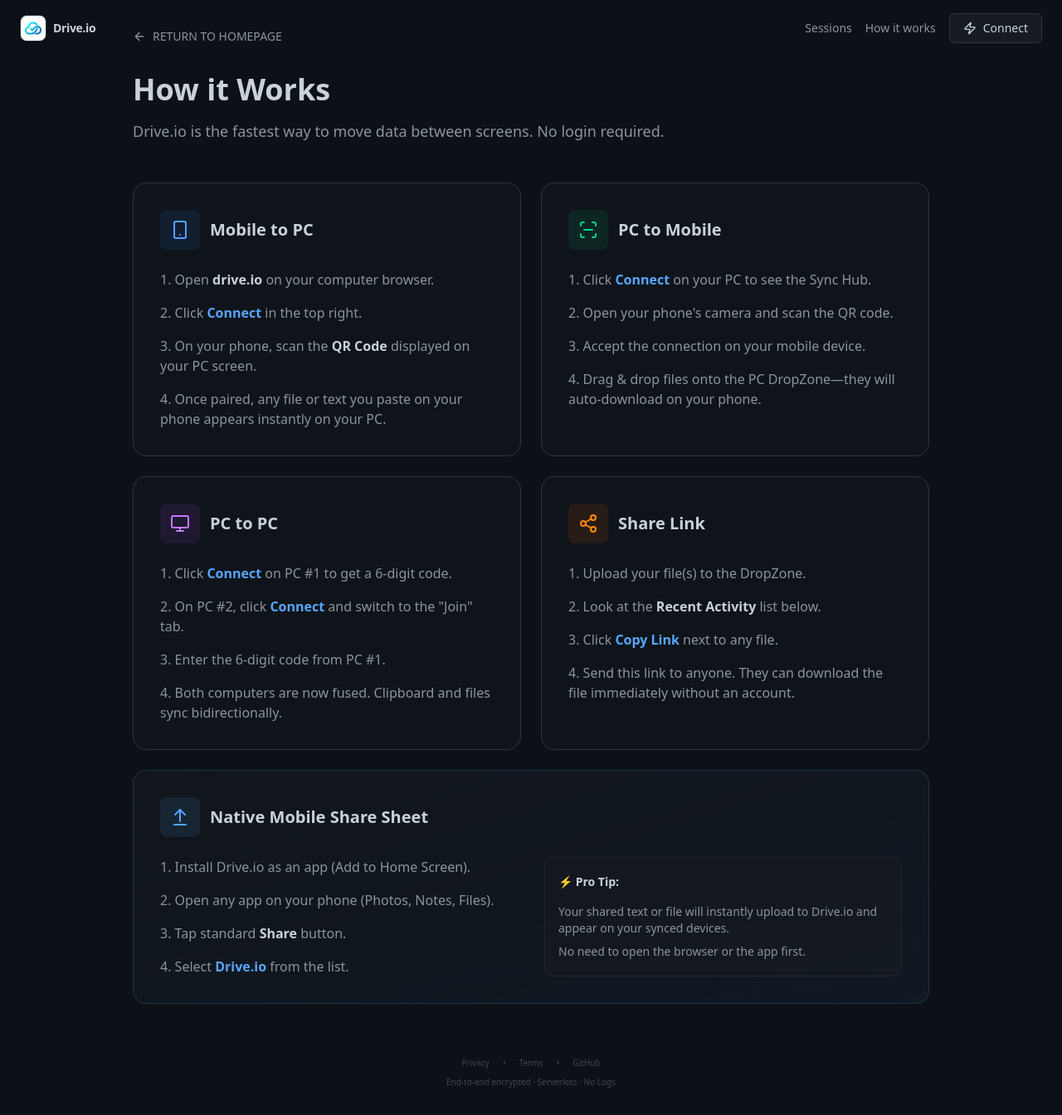
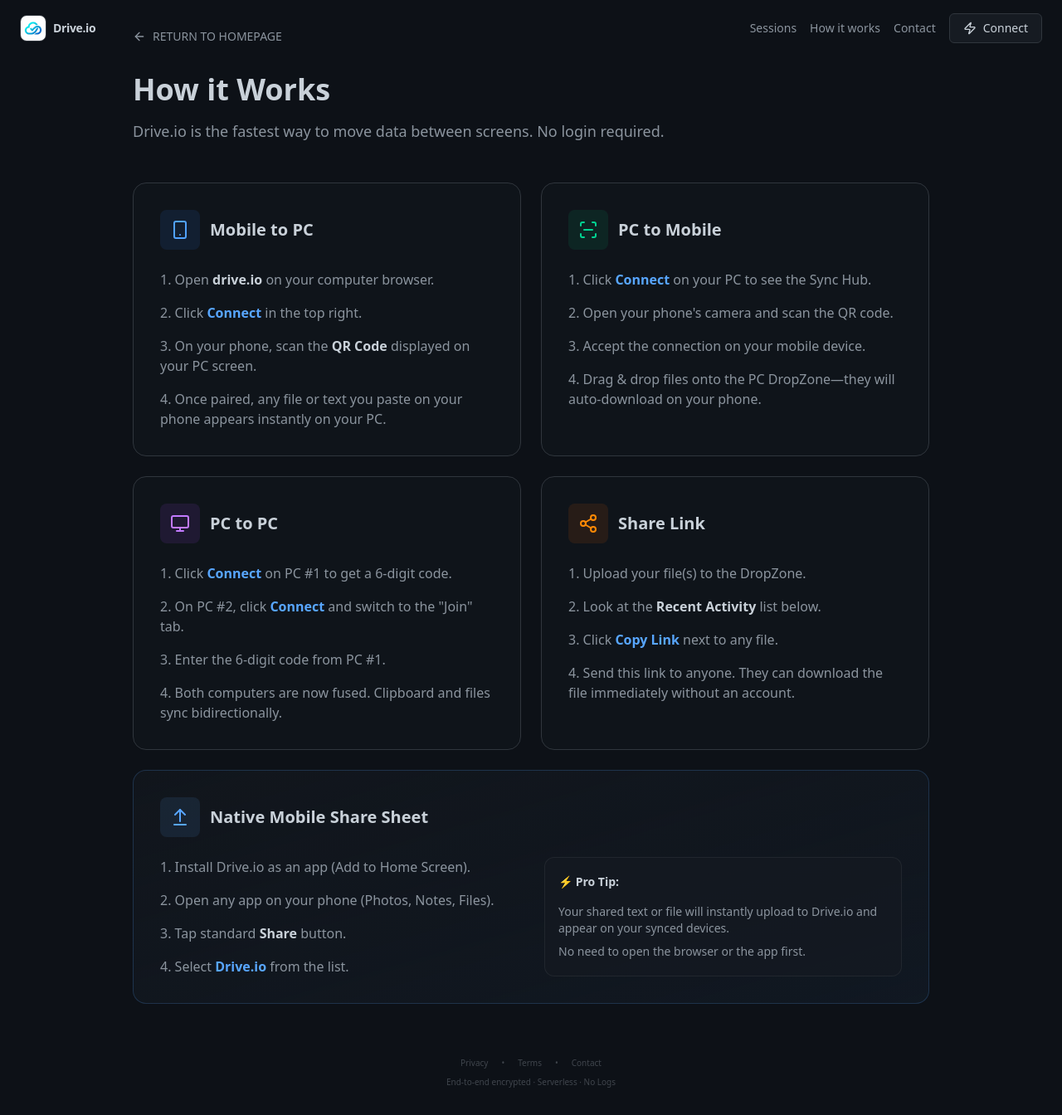
Before and after one commit to Domisore/cloud-clipboard, a Next.js app: page /how-it-works in a window 1280 px wide. Shown: the whole page at 83% size. Built offline with nearby package versions, Linux system fonts and the light colour scheme; no server answers.

Commit message:
feat: Add contact form links and update 'How it works' navigation to an anchor link.

```diff
--- a/src/app/page.tsx
+++ b/src/app/page.tsx
@@ -71,6 +71,7 @@ export default function Home() {
 
           {/* Discord CTA */}
           <a
+            id="contact"
             href="https://discord.gg/PTtKGCmg"
             target="_blank"
             rel="noopener noreferrer"
--- a/src/components/ui/Footer.tsx
+++ b/src/components/ui/Footer.tsx
@@ -10,7 +10,7 @@ export function Footer() {
                 <span>•</span>
                 <Link href="/terms" className="hover:text-foreground transition-colors">Terms</Link>
                 <span>•</span>
-                <a href="https://github.com/Domisore/cloud-clipboard" target="_blank" rel="noopener noreferrer" className="hover:text-foreground transition-colors">GitHub</a>
+                <a href="https://forms.fillout.com/t/vej46NKrCkus" target="_blank" rel="noopener noreferrer" className="hover:text-foreground transition-colors">Contact</a>
             </div>
             <p>End-to-end encrypted · Serverless · No Logs</p>
         </footer>
--- a/src/components/ui/Header.tsx
+++ b/src/components/ui/Header.tsx
@@ -33,7 +33,7 @@ export function Header() {
                     {/* Desktop Links */}
                     <button
                         onClick={() => setShowSessions(true)}
-                            className="hidden md:flex text-sm font-medium text-foreground-muted hover:text-foreground transition-colors items-center gap-2"
+                        className="hidden md:flex text-sm font-medium text-foreground-muted hover:text-foreground transition-colors items-center gap-2"
                     >
                         <div className="flex items-center gap-1">
                             <span>Sessions</span>
@@ -46,10 +46,17 @@ export function Header() {
                     </button>
 
                     <Link
-                        href="/how-it-works"
+                        href="/#how-it-works"
                         className="hidden md:block text-sm font-medium text-foreground-muted hover:text-foreground transition-colors"
                     >
                         How it works
+                    </Link>
+
+                    <Link
+                        href="https://forms.fillout.com/t/vej46NKrCkus"
+                        className="hidden md:block text-sm font-medium text-foreground-muted hover:text-foreground transition-colors"
+                    >
+                        Contact
                     </Link>
 
                     {/* Mobile Menu Toggle */}
@@ -76,11 +83,19 @@ export function Header() {
                                     )}
                                 </button>
                                 <Link
-                                    href="/how-it-works"
+                                    href="/#how-it-works"
                                     onClick={() => setIsMobileMenuOpen(false)}
                                     className="w-full text-left px-4 py-3 text-base text-foreground hover:bg-white/5 transition-colors"
                                 >
                                     How it works
+                                </Link>
+                                <Link
+                                    href="https://forms.fillout.com/t/vej46NKrCkus"
+                                    target="_blank" rel="noopener noreferrer"
+                                    onClick={() => setIsMobileMenuOpen(false)}
+                                    className="w-full text-left px-4 py-3 text-base text-foreground hover:bg-white/5 transition-colors"
+                                >
+                                    Contact
                                 </Link>
                             </div>
                         )}
--- a/src/components/ui/HowItWorks.tsx
+++ b/src/components/ui/HowItWorks.tsx
@@ -4,7 +4,7 @@ import { UploadCloud, Smartphone, ArrowDownCircle } from 'lucide-react';
 
 export function HowItWorks() {
     return (
-        <section className="w-full max-w-5xl mx-auto py-8 animate-fade-in">
+        <section id="how-it-works" className="w-full max-w-5xl mx-auto py-8 animate-fade-in">
             <div className="grid grid-cols-1 md:grid-cols-3 gap-8 relative">
                 {/* Connecting Line (Desktop) */}
                 <div className="hidden md:block absolute top-[24px] left-[16%] right-[16%] h-[2px] bg-gradient-to-r from-border-color via-accent/20 to-border-color -z-10" />
```
